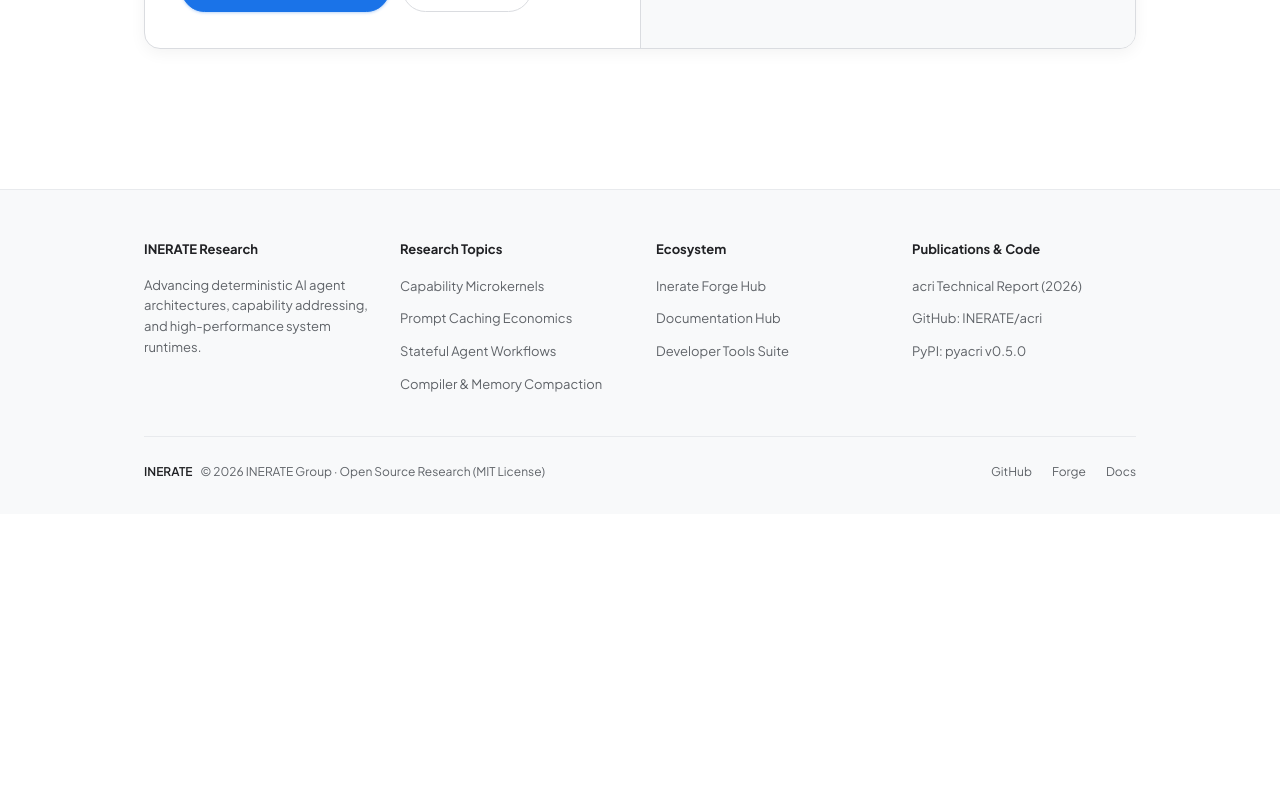
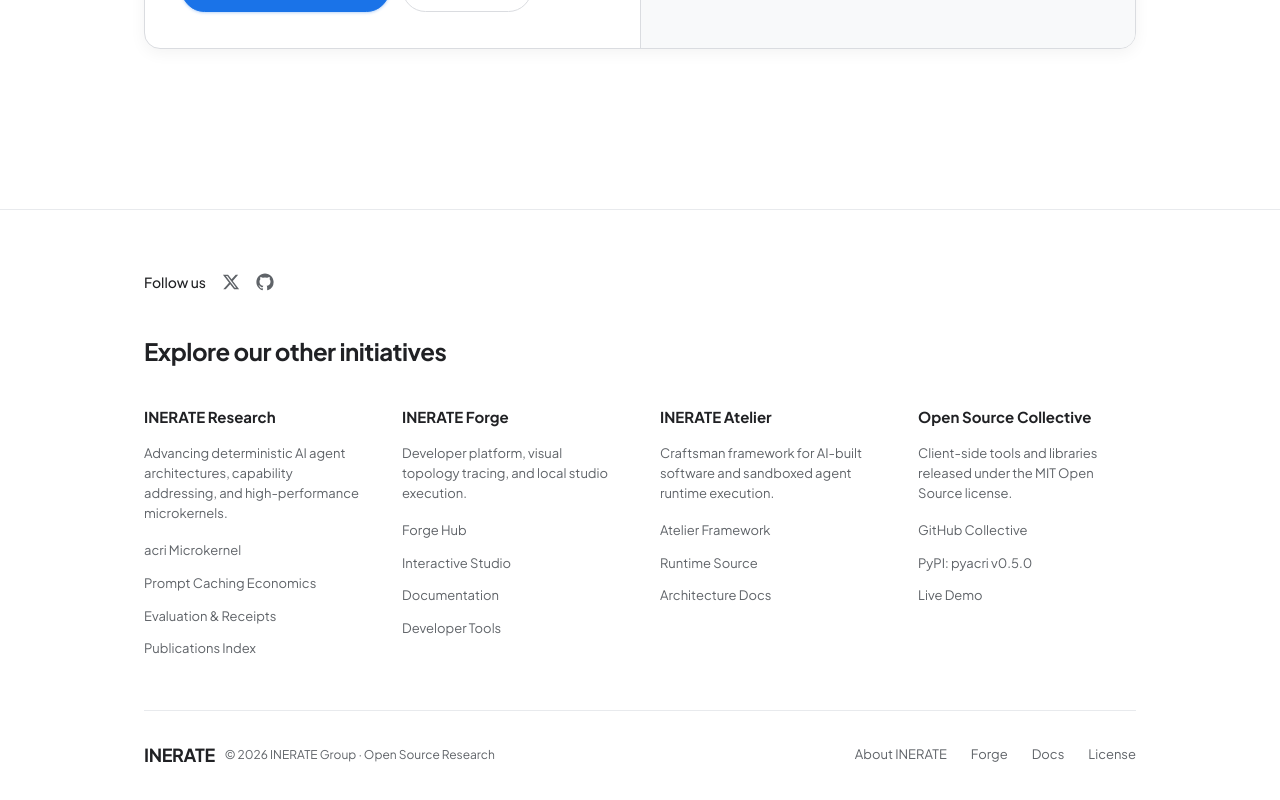
Before and after one commit to INERATE/research-site, a Next.js app: page / in a window 1280 px wide. Shown: the part 1006-1806 px from the top of the page. Before the commit the page ends 1520 px from the top, so only its background shows below. Built offline with nearby package versions, Linux system fonts and the light colour scheme.

Commit message:
feat(ui): add sticky floating quick links, glassmorphism navbar, and Google initiatives footer

```diff
--- a/app/components/footer.tsx
+++ b/app/components/footer.tsx
@@ -4,52 +4,91 @@
   return (
     <footer className="g-footer">
       <div className="research-container">
+        {/* SOCIAL ROW */}
+        <div className="g-footer-social-row">
+          <span style={{ color: '#202124', fontWeight: 500 }}>Follow us</span>
+          <a href="https://x.com" target="_blank" rel="noopener noreferrer" className="g-footer-social-link" aria-label="X (Twitter)">
+            <svg width="18" height="18" viewBox="0 0 24 24" fill="currentColor">
+              <path d="M18.244 2.25h3.308l-7.227 8.26 8.502 11.24H16.17l-5.214-6.817L4.99 21.75H1.68l7.73-8.835L1.254 2.25H8.08l4.713 6.231zm-1.161 17.52h1.833L7.084 4.126H5.117z"/>
+            </svg>
+          </a>
+          <a href="https://github.com/INERATE" target="_blank" rel="noopener noreferrer" className="g-footer-social-link" aria-label="GitHub">
+            <svg width="18" height="18" viewBox="0 0 24 24" fill="currentColor">
+              <path d="M12 .5C5.65.5.5 5.65.5 12c0 5.08 3.29 9.39 7.86 10.91.58.11.79-.25.79-.55v-1.94c-3.2.7-3.87-1.54-3.87-1.54-.52-1.33-1.28-1.68-1.28-1.68-1.04-.71.08-.7.08-.7 1.15.08 1.76 1.18 1.76 1.18 1.03 1.75 2.69 1.25 3.34.95.1-.74.4-1.25.72-1.54-2.55-.29-5.23-1.28-5.23-5.68 0-1.26.45-2.28 1.18-3.09-.12-.29-.51-1.46.11-3.05 0 0 .96-.31 3.16 1.18a11 11 0 0 1 5.76 0c2.2-1.49 3.16-1.18 3.16-1.18.62 1.59.23 2.76.11 3.05.74.81 1.18 1.83 1.18 3.09 0 4.41-2.69 5.38-5.25 5.66.41.36.78 1.05.78 2.13v3.16c0 .3.2.67.8.55A11.52 11.52 0 0 0 23.5 12C23.5 5.65 18.35.5 12 .5Z"/>
+            </svg>
+          </a>
+        </div>
+
+        {/* INITIATIVES HEADLINE */}
+        <h2 className="g-footer-initiatives-title">
+          Explore our other initiatives
+        </h2>
+
+        {/* 4 COLUMNS (MATCHES GOOGLE FOOTER EXACTLY) */}
         <div className="g-footer-cols">
           <div>
             <div className="g-footer-col-title">INERATE Research</div>
-            <p style={{ fontSize: '13px', lineHeight: 1.6, color: '#5F6368', marginBottom: '14px' }}>
-              Advancing deterministic AI agent architectures, capability addressing, and high-performance system runtimes.
-            </p>
-          </div>
-
-          <div>
-            <div className="g-footer-col-title">Research Topics</div>
+            <div className="g-footer-col-desc">
+              Advancing deterministic AI agent architectures, capability addressing, and high-performance microkernels.
+            </div>
             <div className="g-footer-links">
-              <Link href="/acri">Capability Microkernels</Link>
+              <Link href="/acri">acri Microkernel</Link>
               <Link href="/acri#caching-law">Prompt Caching Economics</Link>
-              <Link href="/#forthcoming">Stateful Agent Workflows</Link>
-              <Link href="/#forthcoming">Compiler &amp; Memory Compaction</Link>
+              <Link href="/acri#evaluation">Evaluation &amp; Receipts</Link>
+              <Link href="/">Publications Index</Link>
             </div>
           </div>
 
           <div>
-            <div className="g-footer-col-title">Ecosystem</div>
+            <div className="g-footer-col-title">INERATE Forge</div>
+            <div className="g-footer-col-desc">
+              Developer platform, visual topology tracing, and local studio execution.
+            </div>
             <div className="g-footer-links">
-              <a href="https://forge.inerate.com" target="_blank" rel="noopener noreferrer">Inerate Forge Hub</a>
-              <a href="https://docs.inerate.com" target="_blank" rel="noopener noreferrer">Documentation Hub</a>
-              <a href="https://tools.inerate.com" target="_blank" rel="noopener noreferrer">Developer Tools Suite</a>
+              <a href="https://forge.inerate.com" target="_blank" rel="noopener noreferrer">Forge Hub</a>
+              <a href="https://forge.inerate.com/acri" target="_blank" rel="noopener noreferrer">Interactive Studio</a>
+              <a href="https://docs.inerate.com" target="_blank" rel="noopener noreferrer">Documentation</a>
+              <a href="https://tools.inerate.com" target="_blank" rel="noopener noreferrer">Developer Tools</a>
             </div>
           </div>
 
           <div>
-            <div className="g-footer-col-title">Publications &amp; Code</div>
+            <div className="g-footer-col-title">INERATE Atelier</div>
+            <div className="g-footer-col-desc">
+              Craftsman framework for AI-built software and sandboxed agent runtime execution.
+            </div>
             <div className="g-footer-links">
-              <Link href="/acri">acri Technical Report (2026)</Link>
-              <a href="https://github.com/INERATE/acri" target="_blank" rel="noopener noreferrer">GitHub: INERATE/acri</a>
+              <a href="https://forge.inerate.com/atelier" target="_blank" rel="noopener noreferrer">Atelier Framework</a>
+              <a href="https://github.com/INERATE/atelier" target="_blank" rel="noopener noreferrer">Runtime Source</a>
+              <a href="https://docs.inerate.com/atelier" target="_blank" rel="noopener noreferrer">Architecture Docs</a>
+            </div>
+          </div>
+
+          <div>
+            <div className="g-footer-col-title">Open Source Collective</div>
+            <div className="g-footer-col-desc">
+              Client-side tools and libraries released under the MIT Open Source license.
+            </div>
+            <div className="g-footer-links">
+              <a href="https://github.com/INERATE" target="_blank" rel="noopener noreferrer">GitHub Collective</a>
               <a href="https://pypi.org/project/pyacri/" target="_blank" rel="noopener noreferrer">PyPI: pyacri v0.5.0</a>
+              <a href="https://inerate.github.io/acri/demo/" target="_blank" rel="noopener noreferrer">Live Demo</a>
             </div>
           </div>
         </div>
 
+        {/* BOTTOM BAR */}
         <div className="g-footer-bottom">
-          <div style={{ display: 'flex', alignItems: 'center', gap: '8px' }}>
-            <span style={{ fontWeight: 600, color: '#202124' }}>INERATE</span>
-            <span>&copy; 2026 INERATE Group · Open Source Research (MIT License)</span>
+          <div style={{ display: 'flex', alignItems: 'center', gap: '10px' }}>
+            <span style={{ fontWeight: 700, fontSize: '18px', color: '#202124', letterSpacing: '-0.02em' }}>INERATE</span>
+            <span style={{ color: '#5F6368', fontSize: '12px' }}>&copy; 2026 INERATE Group · Open Source Research</span>
           </div>
-          <div style={{ display: 'flex', gap: '20px' }}>
-            <a href="https://github.com/INERATE" target="_blank" rel="noopener noreferrer" style={{ color: '#5F6368', textDecoration: 'none' }}>GitHub</a>
+
+          <div style={{ display: 'flex', gap: '24px', fontSize: '13px' }}>
+            <a href="https://github.com/INERATE" target="_blank" rel="noopener noreferrer" style={{ color: '#5F6368', textDecoration: 'none' }}>About INERATE</a>
             <a href="https://forge.inerate.com" target="_blank" rel="noopener noreferrer" style={{ color: '#5F6368', textDecoration: 'none' }}>Forge</a>
             <a href="https://docs.inerate.com" target="_blank" rel="noopener noreferrer" style={{ color: '#5F6368', textDecoration: 'none' }}>Docs</a>
+            <a href="https://github.com/INERATE/acri/blob/main/LICENSE" target="_blank" rel="noopener noreferrer" style={{ color: '#5F6368', textDecoration: 'none' }}>License</a>
           </div>
         </div>
       </div>
--- a/app/paper.css
+++ b/app/paper.css
@@ -1,5 +1,5 @@
 /* ==========================================================================
-   INERATE RESEARCH — GOOGLE RESEARCH / DEEPMIND THEME
+   INERATE RESEARCH — GOOGLE RESEARCH / DEEPMIND THEME (GLASSMORPHISM + STICKY)
    ========================================================================== */
 
 :root {
@@ -58,17 +58,20 @@
 }
 
 /* ==========================================================================
-   GOOGLE RESEARCH HEADER (NAVBAR)
+   GLASSMORPHISM NAVBAR (STICKY TOP)
    ========================================================================== */
 .g-header, .google-header {
   position: sticky;
   top: 0;
-  z-index: 100;
-  background: #FFFFFF;
-  border-bottom: 1px solid var(--border-light);
+  z-index: 1000;
+  background: rgba(255, 255, 255, 0.88);
+  backdrop-filter: blur(16px);
+  -webkit-backdrop-filter: blur(16px);
+  border-bottom: 1px solid rgba(218, 220, 224, 0.8);
   height: 64px;
   display: flex;
   align-items: center;
+  transition: all 0.2s ease;
 }
 
 .g-nav-inner, .google-nav-inner {
@@ -118,7 +121,7 @@
   color: #5F6368;
   font-size: 14px;
   cursor: pointer;
-  padding: 8px 12px;
+  padding: 8px 14px;
   border-radius: 9999px;
   transition: background 0.15s;
 }
@@ -232,7 +235,7 @@
   text-decoration: underline;
 }
 
-/* Pastel Hero Graphic Card (Google Style) */
+/* Pastel Hero Graphic Card */
 .g-hero-card, .hero-graphic-card {
   width: 100%;
   aspect-ratio: 16 / 10;
@@ -276,7 +279,7 @@
 }
 
 /* ==========================================================================
-   2-COLUMN READING LAYOUT & SIDEBAR
+   2-COLUMN READING LAYOUT & STICKY SIDEBAR
    ========================================================================== */
 .g-layout, .content-grid {
   display: grid;
@@ -284,6 +287,7 @@
   justify-content: space-between;
   gap: 48px;
   padding-bottom: 80px;
+  position: relative;
 }
 
 @media (max-width: 920px) {
@@ -292,7 +296,8 @@
     gap: 36px;
   }
   .g-sidebar, .quick-links-rail {
-    order: -1;
+    position: relative;
+    top: 0;
   }
 }
 
@@ -325,7 +330,7 @@
   color: #202124;
   margin: 48px 0 16px;
   padding-top: 12px;
-  scroll-margin-top: 80px;
+  scroll-margin-top: 88px;
 }
 
 .g-article h3, .article-text h3 {
@@ -333,7 +338,7 @@
   font-weight: 600;
   color: #202124;
   margin: 32px 0 12px;
-  scroll-margin-top: 80px;
+  scroll-margin-top: 88px;
 }
 
 .g-article code, .article-text code {
@@ -345,7 +350,7 @@
   color: #202124;
 }
 
-/* Google Action Buttons */
+/* Action Buttons */
 .g-btn-primary, .google-btn-primary {
   background: var(--google-blue);
   color: #FFFFFF !important;
@@ -359,13 +364,13 @@
   align-items: center;
   gap: 8px;
   cursor: pointer;
-  transition: all 0.15s;
+  transition: all 0.15s ease;
   box-shadow: 0 1px 3px rgba(26, 115, 232, 0.3);
 }
 
 .g-btn-primary:hover, .google-btn-primary:hover {
   background: var(--google-blue-hover);
-  box-shadow: 0 2px 6px rgba(26, 115, 232, 0.4);
+  box-shadow: 0 2px 8px rgba(26, 115, 232, 0.4);
 }
 
 .g-btn-secondary, .google-btn-secondary {
@@ -381,7 +386,7 @@
   align-items: center;
   gap: 8px;
   cursor: pointer;
-  transition: all 0.15s;
+  transition: all 0.15s ease;
 }
 
 .g-btn-secondary:hover, .google-btn-secondary:hover {
@@ -443,15 +448,16 @@
 }
 
 /* ==========================================================================
-   SIDEBAR (QUICK LINKS)
+   STICKY QUICK LINKS (REMAINS FIXED ON SCROLL LIKE GOOGLE)
    ========================================================================== */
 .g-sidebar, .quick-links-rail {
   position: sticky;
-  top: 88px;
+  top: 84px;
   height: fit-content;
+  align-self: flex-start;
   display: flex;
   flex-direction: column;
-  gap: 24px;
+  gap: 20px;
 }
 
 .g-sidebar-block, .quick-links-box {
@@ -471,36 +477,49 @@
 .g-quick-links, .quick-links-list {
   display: flex;
   flex-direction: column;
-  gap: 12px;
+  gap: 10px;
   list-style: none;
 }
 
 .g-quick-link-item, .quick-link-item {
   display: flex;
-  align-items: flex-start;
-  gap: 8px;
+  align-items: center;
+  gap: 10px;
   font-size: 13.5px;
   color: #202124;
   text-decoration: none;
-  transition: color 0.15s;
+  transition: all 0.15s ease;
+  padding: 4px 6px;
+  border-radius: 6px;
 }
 
 .g-quick-link-item:hover, .quick-link-item:hover {
   color: var(--google-blue);
+  background: #F8F9FA;
+}
+
+.g-quick-link-item.active {
+  color: var(--google-blue);
+  font-weight: 600;
+  background: var(--google-blue-subtle);
 }
 
 .g-link-icon, .quick-link-icon {
-  width: 15px;
-  height: 15px;
+  width: 16px;
+  height: 16px;
   border: 1px solid var(--border-dark);
-  border-radius: 3px;
+  border-radius: 4px;
   display: flex;
   align-items: center;
   justify-content: center;
   font-size: 11px;
   color: var(--text-muted);
   flex-shrink: 0;
-  margin-top: 3px;
+}
+
+.g-quick-link-item.active .g-link-icon {
+  border-color: var(--google-blue);
+  color: var(--google-blue);
 }
 
 /* ==========================================================================
@@ -565,29 +584,64 @@
 }
 
 /* ==========================================================================
-   GOOGLE FOOTER
+   GOOGLE INITIATIVES FOOTER (MATCHES SCREENSHOT 2)
    ========================================================================== */
 .g-footer, .google-footer {
   border-top: 1px solid var(--border-light);
-  background: #F8F9FA;
-  padding: 48px 0 32px;
-  font-size: 13px;
+  background: #FFFFFF;
+  padding: 60px 0 40px;
+  font-size: 13.5px;
   color: var(--text-muted);
-  margin-top: 60px;
+  margin-top: 80px;
+}
+
+.g-footer-social-row {
+  display: flex;
+  align-items: center;
+  gap: 16px;
+  margin-bottom: 36px;
+  font-size: 14px;
+}
+
+.g-footer-social-link {
+  color: #5F6368;
+  display: inline-flex;
+  align-items: center;
+  justify-content: center;
+  transition: color 0.15s;
+}
+
+.g-footer-social-link:hover {
+  color: var(--google-blue);
+}
+
+.g-footer-initiatives-title {
+  font-size: 24px;
+  font-weight: 700;
+  color: #202124;
+  margin-bottom: 32px;
+  letter-spacing: -0.02em;
 }
 
 .g-footer-cols, .footer-cols {
   display: grid;
-  grid-template-columns: repeat(auto-fit, minmax(180px, 1fr));
-  gap: 32px;
-  margin-bottom: 40px;
+  grid-template-columns: repeat(auto-fit, minmax(200px, 1fr));
+  gap: 40px;
+  margin-bottom: 50px;
 }
 
 .g-footer-col-title, .footer-col-title {
-  font-size: 13px;
+  font-size: 15px;
   font-weight: 700;
   color: #202124;
-  margin-bottom: 14px;
+  margin-bottom: 12px;
+}
+
+.g-footer-col-desc {
+  font-size: 13px;
+  color: #5F6368;
+  line-height: 1.55;
+  margin-bottom: 16px;
 }
 
 .g-footer-links, .footer-col-links {
@@ -597,24 +651,26 @@
 }
 
 .g-footer-links a, .footer-col-links a {
-  color: var(--text-muted);
+  color: #5F6368;
   text-decoration: none;
   transition: color 0.15s;
+  font-size: 13px;
 }
 
 .g-footer-links a:hover, .footer-col-links a:hover {
   color: var(--google-blue);
+  text-decoration: underline;
 }
 
 .g-footer-bottom, .footer-bottom {
   display: flex;
   align-items: center;
   justify-content: space-between;
-  padding-top: 24px;
+  padding-top: 28px;
   border-top: 1px solid var(--border-light);
-  font-size: 12px;
+  font-size: 12.5px;
   flex-wrap: wrap;
-  gap: 12px;
+  gap: 16px;
 }
 
 /* ==========================================================================
@@ -626,7 +682,7 @@
   background: rgba(32, 33, 36, 0.7);
   backdrop-filter: blur(8px);
   -webkit-backdrop-filter: blur(8px);
-  z-index: 1000;
+  z-index: 10000;
   display: flex;
   align-items: center;
   justify-content: center;
```
